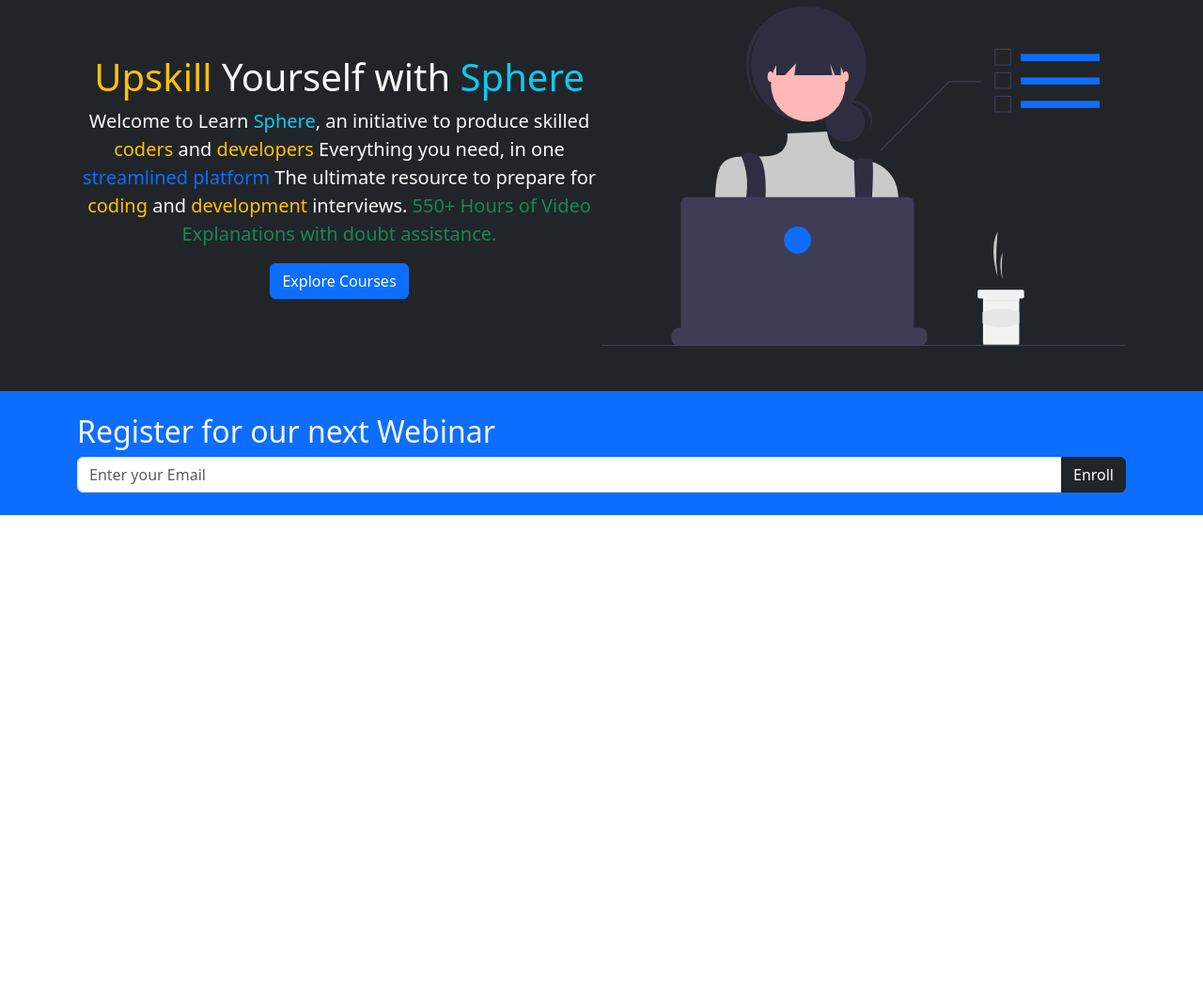
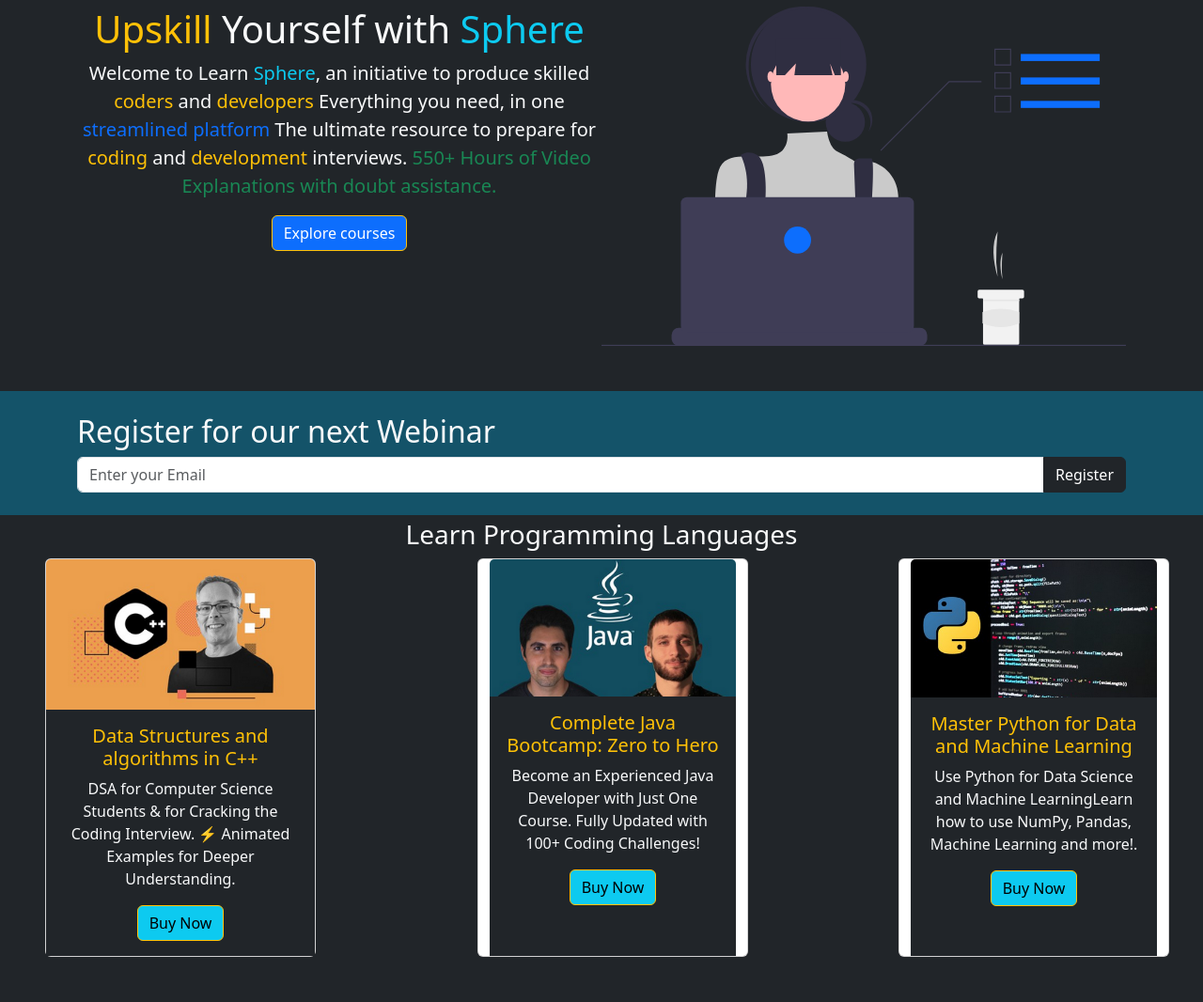
Before and after one commit to yawwsh/Learn-Sphere, a plain HTML site: page index.html in a window 1280 px wide. Shown: the part 97-1163 px from the top of the page at 94% size. Before the commit the page ends 800 px from the top, so only its background shows below. Drawn offline with nearby package versions, Linux system fonts and the light colour scheme.

Commit message:
Added card item for courses of programming languages

```diff
--- a/index.html
+++ b/index.html
@@ -7,15 +7,17 @@
     <link rel="stylesheet" href="/style.css">
     <link href="https://cdn.jsdelivr.net/npm/bootstrap@5.3.0-alpha1/dist/css/bootstrap.min.css" rel="stylesheet" integrity="sha384-GLhlTQ8iRABdZLl6O3oVMWSktQOp6b7In1Zl3/Jr59b6EGGoI1aFkw7cmDA6j6gD" crossorigin="anonymous">
   </head>
+  <!-- icons -->
+  <link rel="stylesheet" href="https://cdn.jsdelivr.net/npm/bootstrap-icons@1.10.2/font/bootstrap-icons.css" integrity="sha384-b6lVK+yci+bfDmaY1u0zE8YYJt0TZxLEAFyYSLHId4xoVvsrQu3INevFKo+Xir8e" crossorigin="anonymous">
   <body>
 
     <script src="https://cdn.jsdelivr.net/npm/bootstrap@5.3.0-alpha1/dist/js/bootstrap.bundle.min.js" integrity="sha384-w76AqPfDkMBDXo30jS1Sgez6pr3x5MlQ1ZAGC+nuZB+EYdgRZgiwxhTBTkF7CXvN" crossorigin="anonymous"></script>
     <!-- NAV BAR -->
-    <nav class="navbar navbar-expand-md bg-dark navbar-dark">
+    <nav class="navbar navbar-expand-md bg-dark navbar-dark" id="header">
       <div class="container">
 
         <!-- navbar brand logo -->
-        <a href="#" class="navbar-brand" >Learn <span class="text-info">Sphere</span></a>
+        <a href="#header" class="navbar-brand " >Learn <span class="text-info">Sphere</span></a>
 
         <!-- //collapse button -->
         <button
@@ -26,6 +28,7 @@
         <!-- Menu -->
         <span class="navbar-toggler-icon"></span>
         </button>
+
         <div class="collapse navbar-collapse" id="navmenu">
           <ul class="navbar-nav ms-auto">
             <li class="nav-item">
@@ -57,7 +60,7 @@
               The ultimate resource to prepare for <span class="text-warning">coding</span> and <span class="text-warning">development</span> interviews.
               <span class="text-success">550+ Hours of Video Explanations with doubt assistance.</span>
             </p>
-           <button class="btn btn-primary">Explore Courses</button>
+           <a href="#courses" class="btn btn-primary border-warning">Explore courses</a>
           </div>
           <img class="img-fluid w-50" src="/Images/showcase.svg" alt="">
         </div>
@@ -65,7 +68,9 @@
     </section>
 
     <!-- Newsletter ya free webinar ya kuch bhi ek section me -->
-    <section class="bg-primary text-light p-4">
+    <div class="webinar">
+      <section class="text-light p-4">
+
         <div class="container">
           <div class="d-md-flex">
             <h2>Register for our next Webinar</h2>
@@ -76,12 +81,53 @@
              class="form-control"
              placeholder="Enter your Email">
             <button class="btn btn-dark"
-           type="button" >Enroll</button>
+             type="button" >Register</button>
           </div>
         </div>
+      </section>
+    </div>
 
+    <!-- Boxes for courses(grids in bootstrap) -->
+    <section class="p-5 pt-1 bg-dark" id="courses">
+
+      <div class="container-courses">
+        <div class="h3 bg-dark text-light text-center">
+          Learn Programming Languages
+        </div>
+        <div class="row text-center">
+          <!-- col-md means it will align in a stack in a mobile screen not side by side like in big screen -->
+          <div class="col-md">
+            <!-- copied card cntent from bootstrap -->
+            <div class="card" style="width: 18rem;">
+              <img class="card-img-top" src="/Images/c++.png" alt="C++ dsa">
+              <div class="card-body bg-dark text-light">
+                <h5 class="card-title bg-dark text-warning">Data Structures and algorithms in C++</h5>
+                <p class="card-text bg">DSA for Computer Science Students & for Cracking the Coding Interview. ⚡ Animated Examples for Deeper Understanding.</p>
+                <a href="#" class="btn btn-info border-warning">Buy Now</a>
+              </div>
+            </div>
+          </div>
+          <div class="col-md"></div>
+          <div class="card" style="width: 18rem;">
+            <img class="card-img-top" src="/Images/java.png" alt="Java bootcamp">
+            <div class="card-body bg-dark text-light">
+              <h5 class="card-title text-warning font-weight-bold">Complete Java Bootcamp: Zero to Hero</h5>
+              <p class="card-text">Become an Experienced Java Developer with Just One Course. Fully Updated with 100+ Coding Challenges!</p>
+              <a href="#" class="btn btn-info border-warning">Buy Now</a>
+            </div>
+          </div>
+          <div class="col-md"></div>
+          <div class="card" style="width: 18rem;">
+            <img class="card-img-top" src="/Images/python.png" alt="Python">
+            <div class="card-body bg-dark text-light">
+              <h5 class="card-title text-warning">Master Python for Data and Machine Learning</h5>
+              <p class="card-text">Use Python for Data Science and Machine LearningLearn how to use NumPy, Pandas, Machine Learning and more!.</p>
+              <a href="#" class="btn btn-info border-warning">Buy Now</a>
+            </div>
+          </div>
+        </div>
+      </div>
     </section>
-
 
 
 
--- a/style.css
+++ b/style.css
@@ -1,4 +1,3 @@
-.d-sm-flex{
-    align-items: center;
-    justify-content:space-between;
+.webinar{
+    background-color: #145369;
 }
```
Also changed, not shown: Images/c++.png (added), Images/frontend.avif (added), Images/html.avif (added), Images/java.png (added), Images/python.png (added). Lines whose indentation alone changed are shown as unchanged.
